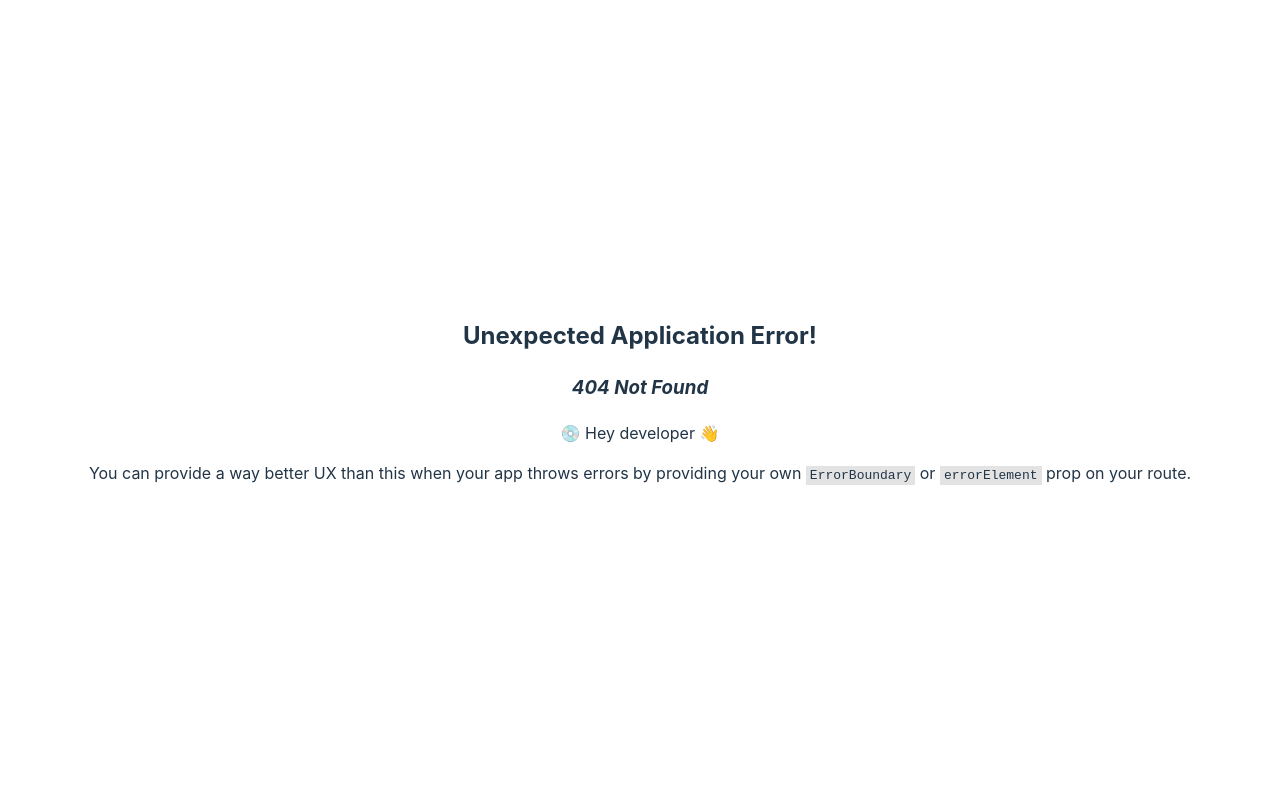
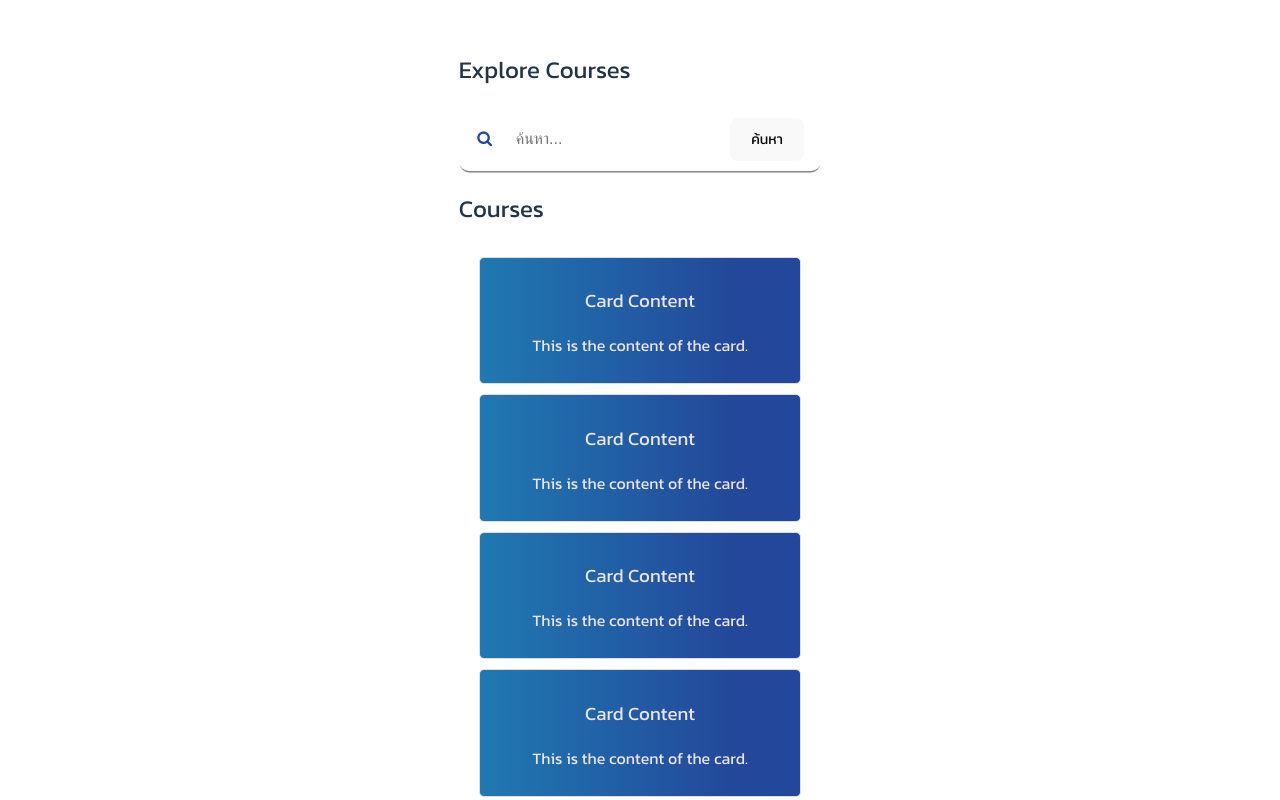
Before and after one commit to JirusAnun/Mu_MyMind, a React (Vite) app: page /course in a window 1280 px wide. Before the commit this address had no page. Shown: the top 800 px of the page. Built offline with nearby package versions, Linux system fonts and the light colour scheme.

Commit message:
Course Homepage

```diff
--- a/index.html
+++ b/index.html
@@ -12,6 +12,7 @@
 
     <link rel="preconnect" href="https://fonts.googleapis.com">
     <link rel="preconnect" href="https://fonts.gstatic.com" crossorigin>
+    <link rel="stylesheet" href="https://cdnjs.cloudflare.com/ajax/libs/font-awesome/4.7.0/css/font-awesome.min.css">
     <link href="https://fonts.googleapis.com/css2?family=Asap:wght@900&display=swap" rel="stylesheet">
   </head>
   <body>
--- /dev/null
+++ b/src/Course.css
@@ -0,0 +1,64 @@
+.slide-cards-container {
+    display: flex;
+    flex-direction: column;
+    align-items: center;
+    color: #eae4e4;
+  }
+
+  .slide-card {
+    width: 300px;
+    padding: 10px;
+    background-image: linear-gradient(to right, #2079b1 0%,#23479a 80%);
+    border: 1px solid #ddd;
+    border-radius: 5px;
+    margin-top: 10px;
+    transition: transform 0.3s ease-in-out, opacity 0.3s ease-in-out;
+    transform: translateX(0);
+    opacity: 1;
+  }
+
+.course-header{
+  text-align: left;
+}
+
+.search-icon{
+  width: 10px;
+  height: 10px;
+}
+
+.icon {
+  padding: 1px;
+  color: #23479a;
+  min-width: 50px;
+  text-align: center;
+}
+
+#search-bar{
+  border: none;
+  outline: none;
+  background-color: #ffffff;
+  padding: 5px;
+  width: 55%;
+
+}
+
+#search-bar:hover{
+  border-bottom: 2px solid #23479a
+}
+
+
+.search-container{
+  background-color: #ffffff;
+  border-radius: 10px;
+  box-shadow: 0 2.5px 1px -1px gray;
+  width: auto;
+  max-width: 320 px;
+}
+
+.course-container{
+  font-family: 'Kanit', sans-serif;
+}
+
+#search-button{
+  font-size: 14px !important;
+}
--- /dev/null
+++ b/src/Course.jsx
@@ -0,0 +1,65 @@
+import React, { useState } from "react";
+
+import "./Course.css";
+import { useNavigate } from "react-router-dom";
+
+export default function Course() {
+  const navigate = useNavigate();
+  const [searchQuery, setSearchQuery] = useState("");
+
+  const handleInputChange = (e) => {
+    setSearchQuery(e.target.value);
+  };
+
+  const handleSearch = () => {
+    onSearch(searchQuery);
+  };
+
+  const courseClicked = () => {
+    navigate("/course/study")
+  }
+
+  return (
+    <div className="course-container">
+      <header className="course-header">
+        <h2 className="course-header-text">Explore Courses</h2>
+        <div className="search-container">
+          <i class="fa fa-search icon"></i>
+          <input
+            id="search-bar"
+            type="text"
+            placeholder="ค้นหา..."
+            value={searchQuery}
+            onChange={handleInputChange}
+          />
+          <button id="search-button" onClick={handleSearch}>ค้นหา</button>
+        </div>
+      </header>
+      <section className="course-content">
+        <h2 className="course-header">Courses</h2>
+        <div className="slide-cards-container">
+          <div className="slide-card" onClick={courseClicked}>
+            <h3>Card Content</h3>
+            <p>This is the content of the card.</p>
+          </div>
+          <div className="slide-card" onClick={courseClicked}>
+            <h3>Card Content</h3>
+            <p>This is the content of the card.</p>
+          </div>
+          <div className="slide-card" onClick={courseClicked}>
+            <h3>Card Content</h3>
+            <p>This is the content of the card.</p>
+          </div>
+          <div className="slide-card" onClick={courseClicked}>
+            <h3>Card Content</h3>
+            <p>This is the content of the card.</p>
+          </div>
+          <div className="slide-card" onClick={courseClicked}>
+            <h3>Card Content</h3>
+            <p>This is the content of the card.</p>
+          </div>
+        </div>
+      </section>
+    </div>
+  );
+}
--- /dev/null
+++ b/src/StudyCourse.jsx
@@ -0,0 +1,7 @@
+import React from 'react'
+
+export default function StudyCourse() {
+  return (
+    <div>StudyCourse</div>
+  )
+}
```
Also changed, not shown: src/main.jsx (+10 -0 lines).
